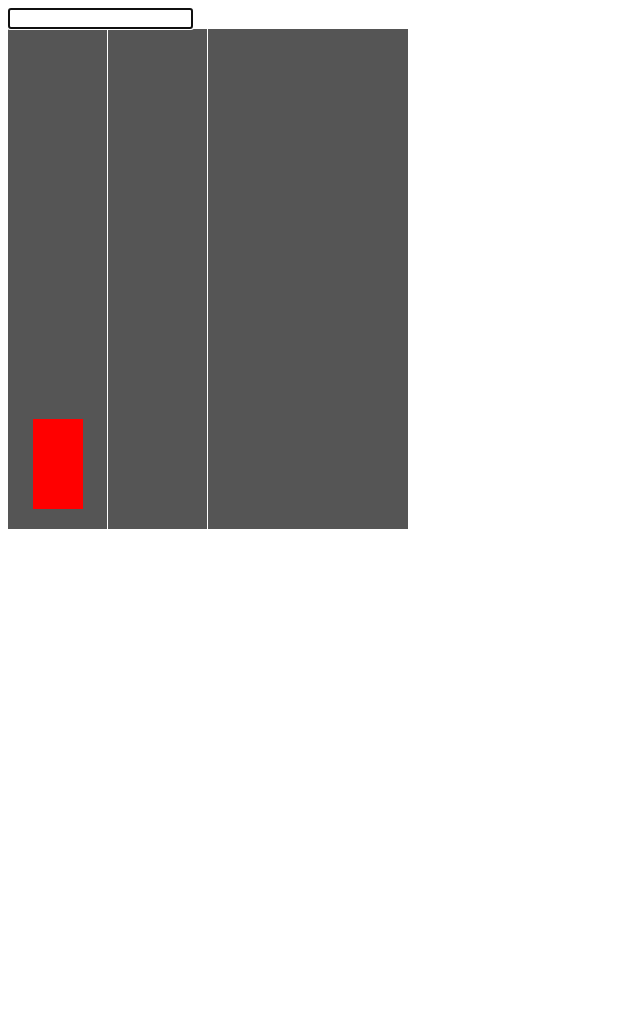
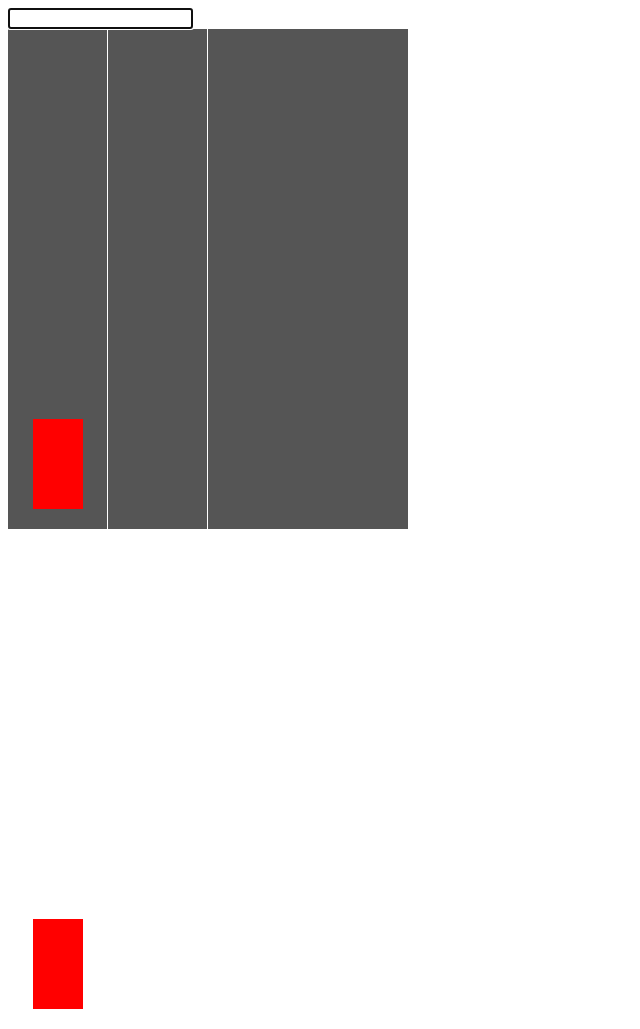
Before and after one commit to andrew-t/isomorphic-2cars, a plain HTML site: page index.html in a window 1280 px wide. Shown: the whole page, without its empty margins (0-640 px from the left). Before the commit the page ends 800 px from the top, so only its background shows below. Drawn offline with Linux system fonts and the light colour scheme.

Commit message:
Autocommit

```diff
--- a/index.html
+++ b/index.html
@@ -16,6 +16,14 @@
 			<div id="car-a-car" class="car">
 			</div>
 		</div>
+		<div id="car-b" class="lanepair">
+			<div id="lane-b1" class="lane">
+			</div>
+			<div id="lane-b2" class="lane">
+			</div>
+			<div id="car-b-car" class="car">
+			</div>
+		</div>
 	</div>
 </body>
 </html>
```
